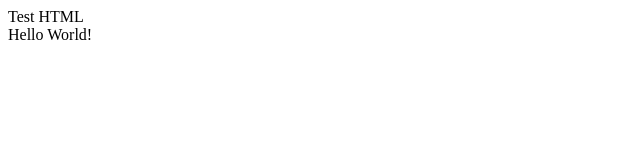
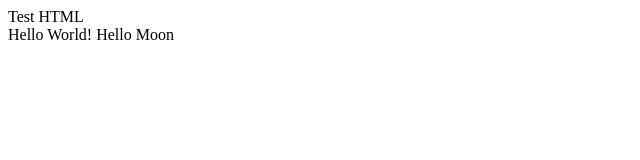
Before and after one commit to rrrgendel/testrepo, a plain HTML site: page index.html in a window 1280 px wide. Shown: the full height of the page, 0-640 px from the left. Drawn offline with Linux system fonts and the light colour scheme.

Commit message:
initial commit

```diff
--- a/index.html
+++ b/index.html
@@ -5,5 +5,6 @@
 
 <body>
 Hello World!
+Hello Moon
 </body>
 </html>
```
